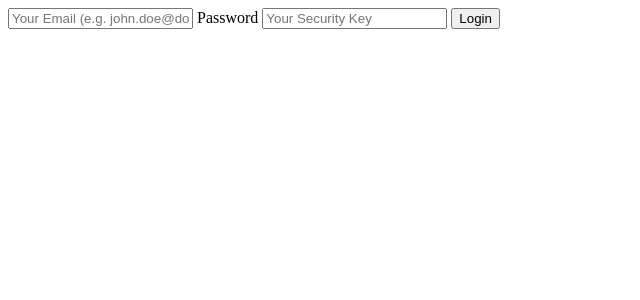
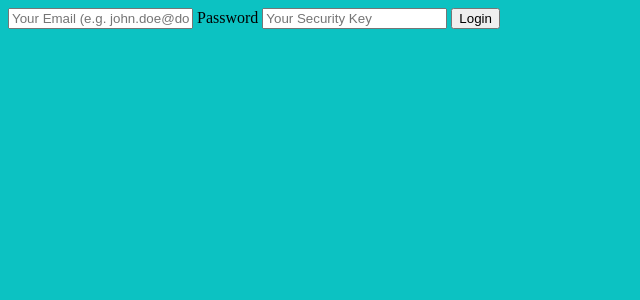
Before and after one commit to 1972038/T04_1972038, a PHP site: page /index.php in a window 1280 px wide. Shown: the top 300 px of the page, without its empty margins (0-640 px from the left). Run offline with PHP 8.4, Linux system fonts and the light colour scheme; some libraries are stand-ins or nearby versions.

Commit message:
Update index.php

```diff
--- a/T04_1972038/index.php
+++ b/T04_1972038/index.php
@@ -17,7 +17,7 @@
     <link rel="stylesheet" type="text/css" href="https://cdn.datatables.net/colreorder/1.5.4/css/colReorder.dataTables.min.css"/>
     <link rel="stylesheet" type="text/css" href="https://cdn.datatables.net/keytable/2.6.4/css/keyTable.dataTables.min.css"/>
     <link rel="stylesheet" type="text/css" href="https://cdn.datatables.net/responsive/2.2.9/css/responsive.dataTables.min.css"/>
-    <link rel="stylesheet" type="text/css" href="css/web_style.css"/>
+
     <script type="text/javascript" src="https://code.jquery.com/jquery-3.6.0.min.js"></script>
     <script type="text/javascript" src="https://cdn.datatables.net/1.11.3/js/jquery.dataTables.min.js"></script>
     <script type="text/javascript" src="https://cdn.datatables.net/colreorder/1.5.4/js/dataTables.colReorder.min.js"></script>
@@ -31,7 +31,7 @@
         } );
     </script>
 </head>
-<body>
+<body style="background-color: #0cc2c2">
     <?php
         if($_SESSION['my_user']){
     ?>
```
